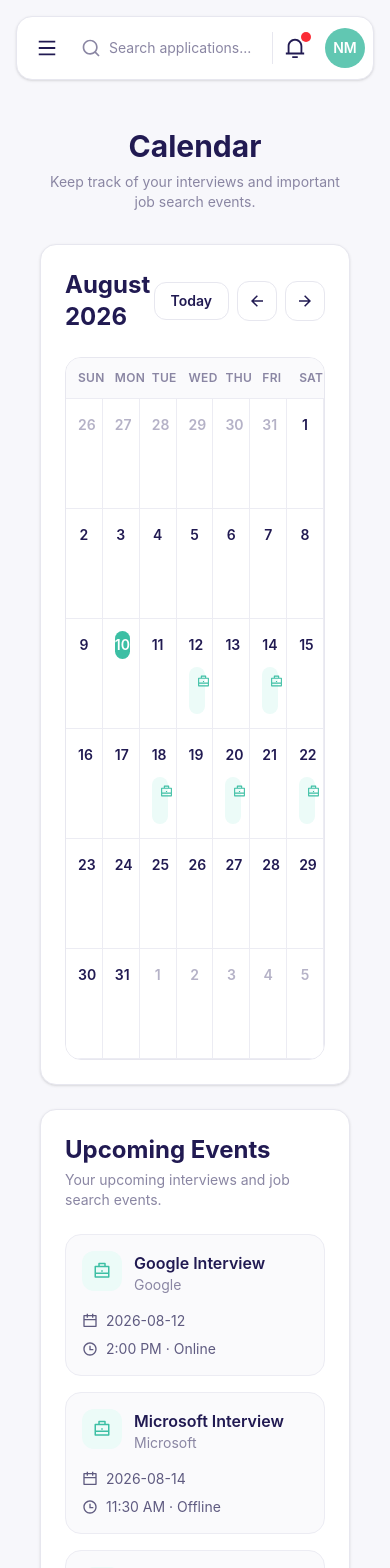
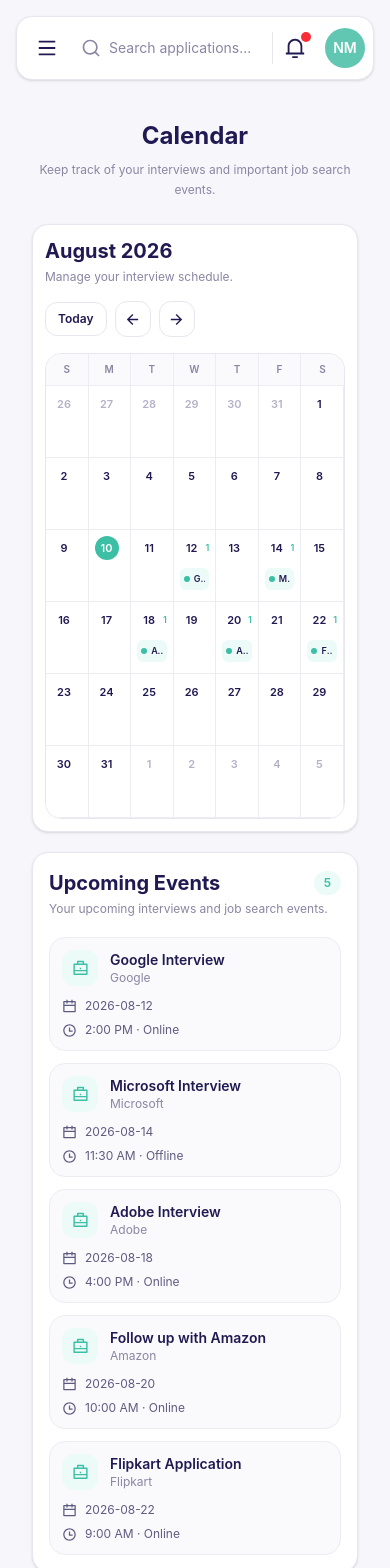
Before and after one commit to MohdNaqeem/TrackHire, a React (Vite) app: page /dashboard/calendar in a window 390 px wide. Shown: the top 1568 px of the page. Built offline with nearby package versions, Linux system fonts and the light colour scheme.

Commit message:
improve calendar page responsive design

```diff
--- a/src/components/Calendar/CalendarDay.jsx
+++ b/src/components/Calendar/CalendarDay.jsx
@@ -9,23 +9,44 @@
 }) => {
   return (
     <div
-      className={`min-h-[110px] border-b border-r border-[#ECECF3] bg-white p-3 ${
-        !isCurrentMonth ? "bg-[#FAFAFC]" : ""
-      }`}
+      className={`
+        min-w-0
+        min-h-[72px]
+        border-b border-r border-[#ECECF3]
+        bg-white
+        p-1.5
+        sm:min-h-[95px]
+        sm:p-2
+        lg:min-h-[110px]
+        lg:p-3
+        ${!isCurrentMonth ? "bg-[#FAFAFC]" : ""}
+      `}
     >
       {/* Date Number */}
-      <div className="mb-2 flex items-center justify-between">
+      <div className="mb-1 flex items-center justify-between sm:mb-2">
         <span
-          className={`flex h-7 w-7 items-center justify-center rounded-full text-sm font-semibold ${
-            isToday
-              ? "bg-[#3CBFA4] text-white"
-              : isCurrentMonth
-                ? "text-[#211A52]"
-                : "text-[#B5B2C7]"
-          }`}
+          className={`
+            flex h-6 w-6 items-center justify-center
+            rounded-full text-[11px] font-semibold
+            sm:h-7 sm:w-7 sm:text-sm
+            ${
+              isToday
+                ? "bg-[#3CBFA4] text-white"
+                : isCurrentMonth
+                  ? "text-[#211A52]"
+                  : "text-[#B5B2C7]"
+            }
+          `}
         >
           {date.getDate()}
         </span>
+
+        {/* Event count on mobile */}
+        {events.length > 0 && (
+          <span className="text-[9px] font-semibold text-[#3CBFA4] sm:hidden">
+            {events.length}
+          </span>
+        )}
       </div>
 
       {/* Events */}
@@ -34,27 +55,66 @@
           <button
             key={event.id}
             type="button"
-            onClick={() => onEventClick(event)}
-            className="cursor-pointer w-full rounded-lg bg-[#ECFBF8] px-2 py-1.5 text-left transition-all duration-200 hover:bg-[#DDF7F1] hover:shadow-sm"
+            onClick={() =>
+              onEventClick(event)
+            }
+            title={`${event.company} · ${event.time}`}
+            className="
+              w-full
+              cursor-pointer
+              overflow-hidden
+              rounded-md
+              bg-[#ECFBF8]
+              px-1
+              py-1
+              text-left
+              transition-all
+              duration-200
+              hover:bg-[#DDF7F1]
+              hover:shadow-sm
+              sm:rounded-lg
+              sm:px-2
+              sm:py-1.5
+            "
           >
-            <div className="flex items-center gap-1.5">
-              <RiBriefcaseLine size={13} className="shrink-0 text-[#3CBFA4]" />
+            {/* Mobile */}
+            <div className="flex items-center gap-1 sm:hidden">
+              <span className="h-1.5 w-1.5 shrink-0 rounded-full bg-[#3CBFA4]" />
+
+              <p className="truncate text-[9px] font-semibold text-[#211A52]">
+                {event.company}
+              </p>
+            </div>
+
+            {/* Desktop / Tablet */}
+            <div className="hidden items-center gap-1.5 sm:flex">
+              <RiBriefcaseLine
+                size={13}
+                className="shrink-0 text-[#3CBFA4]"
+              />
 
               <p className="truncate text-xs font-semibold text-[#211A52]">
                 {event.company}
               </p>
             </div>
 
-            <p className="mt-0.5 truncate text-[11px] text-[#8A86A3]">
+            <p className="mt-0.5 hidden truncate text-[11px] text-[#8A86A3] sm:block">
               {event.time}
             </p>
           </button>
         ))}
 
+        {/* More Events */}
         {events.length > 2 && (
-          <p className="px-1 text-xs font-semibold text-[#3CBFA4]">
+          <button
+            type="button"
+            onClick={() =>
+              onEventClick(events[2])
+            }
+            className="px-1 text-[9px] font-semibold text-[#3CBFA4] hover:underline sm:text-xs"
+          >
             +{events.length - 2} more
-          </p>
+          </button>
         )}
       </div>
     </div>
--- a/src/components/Calendar/CalendarGrid.jsx
+++ b/src/components/Calendar/CalendarGrid.jsx
@@ -1,15 +1,26 @@
 import CalendarDay from "./CalendarDay";
 import { calendarEvents } from "../../data/calendarData";
 
-const CalendarGrid = ({ currentDate, onEventClick }) => {
+const CalendarGrid = ({
+  currentDate,
+  onEventClick,
+}) => {
   const year = currentDate.getFullYear();
   const month = currentDate.getMonth();
 
   // First day of current month
-  const firstDayOfMonth = new Date(year, month, 1);
+  const firstDayOfMonth = new Date(
+    year,
+    month,
+    1,
+  );
 
   // Last day of current month
-  const lastDayOfMonth = new Date(year, month + 1, 0);
+  const lastDayOfMonth = new Date(
+    year,
+    month + 1,
+    0,
+  );
 
   // Day of week the month starts on
   // Sunday = 0
@@ -19,14 +30,22 @@
   const daysInMonth = lastDayOfMonth.getDate();
 
   // Previous month's last date
-  const previousMonthLastDate = new Date(year, month, 0).getDate();
+  const previousMonthLastDate = new Date(
+    year,
+    month,
+    0,
+  ).getDate();
 
   const days = [];
 
   /*
     Previous month's remaining days
   */
-  for (let i = startingDay - 1; i >= 0; i--) {
+  for (
+    let i = startingDay - 1;
+    i >= 0;
+    i--
+  ) {
     days.push({
       date: new Date(
         year,
@@ -40,7 +59,11 @@
   /*
     Current month's days
   */
-  for (let day = 1; day <= daysInMonth; day++) {
+  for (
+    let day = 1;
+    day <= daysInMonth;
+    day++
+  ) {
     days.push({
       date: new Date(year, month, day),
       isCurrentMonth: true,
@@ -49,57 +72,109 @@
 
   /*
     Next month's starting days
-    Keep the calendar at 6 rows × 7 days.
+
+    Keep calendar at
+    6 rows × 7 days.
   */
   const remainingDays = 42 - days.length;
 
-  for (let day = 1; day <= remainingDays; day++) {
+  for (
+    let day = 1;
+    day <= remainingDays;
+    day++
+  ) {
     days.push({
-      date: new Date(year, month + 1, day),
+      date: new Date(
+        year,
+        month + 1,
+        day,
+      ),
       isCurrentMonth: false,
     });
   }
 
   const today = new Date();
 
-  const isSameDate = (date1, date2) => {
+  const isSameDate = (
+    date1,
+    date2,
+  ) => {
     return (
-      date1.getFullYear() === date2.getFullYear() &&
-      date1.getMonth() === date2.getMonth() &&
-      date1.getDate() === date2.getDate()
+      date1.getFullYear() ===
+        date2.getFullYear() &&
+      date1.getMonth() ===
+        date2.getMonth() &&
+      date1.getDate() ===
+        date2.getDate()
     );
   };
 
   const getEventsForDate = (date) => {
     const dateString = [
       date.getFullYear(),
-      String(date.getMonth() + 1).padStart(2, "0"),
-      String(date.getDate()).padStart(2, "0"),
+      String(
+        date.getMonth() + 1,
+      ).padStart(2, "0"),
+      String(
+        date.getDate(),
+      ).padStart(2, "0"),
     ].join("-");
 
     return calendarEvents.filter(
-      (event) => event.date === dateString,
+      (event) =>
+        event.date === dateString,
     );
   };
+
+  const weekDays = [
+    {
+      short: "Sun",
+      mobile: "S",
+    },
+    {
+      short: "Mon",
+      mobile: "M",
+    },
+    {
+      short: "Tue",
+      mobile: "T",
+    },
+    {
+      short: "Wed",
+      mobile: "W",
+    },
+    {
+      short: "Thu",
+      mobile: "T",
+    },
+    {
+      short: "Fri",
+      mobile: "F",
+    },
+    {
+      short: "Sat",
+      mobile: "S",
+    },
+  ];
 
   return (
     <div className="overflow-hidden rounded-2xl border border-[#E7E7EF] bg-white">
       {/* Week Days */}
       <div className="grid grid-cols-7 border-b border-[#ECECF3] bg-[#FAFAFC]">
-        {[
-          "Sun",
-          "Mon",
-          "Tue",
-          "Wed",
-          "Thu",
-          "Fri",
-          "Sat",
-        ].map((day) => (
+        {weekDays.map((day) => (
           <div
-            key={day}
-            className="px-3 py-3 text-center text-xs font-semibold uppercase tracking-wide text-[#8A86A3]"
+            key={day.short}
+            className="border-r border-[#ECECF3] px-1 py-2 text-center text-[10px] font-semibold uppercase tracking-wide text-[#8A86A3] last:border-r-0 sm:px-2 sm:py-3 sm:text-xs"
           >
-            {day}
+            {/* Mobile */}
+            <span className="sm:hidden">
+              {day.mobile}
+            </span>
+
+            {/* Tablet/Desktop */}
+            <span className="hidden sm:inline">
+              {day.short}
+            </span>
           </div>
         ))}
       </div>
@@ -110,9 +185,16 @@
           <CalendarDay
             key={`${item.date.toISOString()}-${index}`}
             date={item.date}
-            isCurrentMonth={item.isCurrentMonth}
-            isToday={isSameDate(item.date, today)}
-            events={getEventsForDate(item.date)}
+            isCurrentMonth={
+              item.isCurrentMonth
+            }
+            isToday={isSameDate(
+              item.date,
+              today,
+            )}
+            events={getEventsForDate(
+              item.date,
+            )}
             onEventClick={onEventClick}
           />
         ))}
--- a/src/components/Calendar/CalendarHeader.jsx
+++ b/src/components/Calendar/CalendarHeader.jsx
@@ -1,4 +1,7 @@
-import { RiArrowLeftLine, RiArrowRightLine } from "react-icons/ri";
+import {
+  RiArrowLeftLine,
+  RiArrowRightLine,
+} from "react-icons/ri";
 
 const CalendarHeader = ({
   currentDate,
@@ -6,42 +9,57 @@
   onNextMonth,
   onToday,
 }) => {
-  const monthName = currentDate.toLocaleString("en-US", {
-    month: "long",
-  });
+  const monthName = currentDate.toLocaleString(
+    "en-US",
+    {
+      month: "long",
+    },
+  );
 
   const year = currentDate.getFullYear();
 
   return (
-    <div className="mb-6 flex items-center justify-between">
+    <div className="mb-4 flex flex-col gap-4 sm:mb-6 sm:flex-row sm:items-center sm:justify-between">
       {/* Month */}
       <div>
-        <h2 className="text-2xl font-bold text-[#211A52]">
+        <h2 className="text-xl font-bold text-[#211A52] sm:text-2xl">
           {monthName} {year}
         </h2>
+
+        <p className="mt-1 text-xs text-[#8A86A3] sm:text-sm">
+          Manage your interview schedule.
+        </p>
       </div>
 
       {/* Controls */}
       <div className="flex items-center gap-2">
+        {/* Today */}
         <button
+          type="button"
           onClick={onToday}
-          className="rounded-xl border border-[#E7E7EF] bg-white px-4 py-2 text-sm font-semibold text-[#211A52] transition hover:bg-[#F5F6FA]"
+          className="rounded-xl border border-[#E7E7EF] bg-white px-3 py-2 text-xs font-semibold text-[#211A52] transition hover:bg-[#F5F6FA] sm:px-4 sm:text-sm"
         >
           Today
         </button>
 
+        {/* Previous */}
         <button
+          type="button"
           onClick={onPreviousMonth}
-          className="flex h-10 w-10 items-center justify-center rounded-xl border border-[#E7E7EF] bg-white text-[#211A52] transition hover:bg-[#F5F6FA]"
+          aria-label="Previous month"
+          className="flex h-9 w-9 items-center justify-center rounded-xl border border-[#E7E7EF] bg-white text-[#211A52] transition hover:bg-[#F5F6FA] sm:h-10 sm:w-10"
         >
-          <RiArrowLeftLine size={18} />
+          <RiArrowLeftLine size={17} />
         </button>
 
+        {/* Next */}
         <button
+          type="button"
           onClick={onNextMonth}
-          className="flex h-10 w-10 items-center justify-center rounded-xl border border-[#E7E7EF] bg-white text-[#211A52] transition hover:bg-[#F5F6FA]"
+          aria-label="Next month"
+          className="flex h-9 w-9 items-center justify-center rounded-xl border border-[#E7E7EF] bg-white text-[#211A52] transition hover:bg-[#F5F6FA] sm:h-10 sm:w-10"
         >
-          <RiArrowRightLine size={18} />
+          <RiArrowRightLine size={17} />
         </button>
       </div>
     </div>
--- a/src/components/Calendar/UpcomingEvents.jsx
+++ b/src/components/Calendar/UpcomingEvents.jsx
@@ -6,81 +6,126 @@
 
 import { calendarEvents } from "../../data/calendarData";
 
-const UpcomingEvents = ({ onEventClick }) => {
+const UpcomingEvents = ({
+  onEventClick,
+}) => {
   const today = new Date();
 
+  const todayDateString = [
+    today.getFullYear(),
+    String(
+      today.getMonth() + 1,
+    ).padStart(2, "0"),
+    String(today.getDate()).padStart(
+      2,
+      "0",
+    ),
+  ].join("-");
+
   const upcomingEvents = calendarEvents
-    .filter((event) => {
-      const eventDate = new Date(`${event.date}T00:00:00`);
-      return eventDate >= today;
-    })
-    .sort((a, b) => {
-      return new Date(a.date) - new Date(b.date);
-    });
+    .filter(
+      (event) =>
+        event.date >= todayDateString,
+    )
+    .sort(
+      (a, b) =>
+        new Date(a.date) -
+        new Date(b.date),
+    );
 
   return (
-    <section className="rounded-2xl border border-[#E7E7EF] bg-white p-6 shadow-sm">
+    <section className="min-w-0 rounded-2xl border border-[#E7E7EF] bg-white p-4 shadow-sm sm:p-6">
       {/* Header */}
-      <div className="mb-6">
-        <h2 className="text-2xl font-bold text-[#211A52]">
+      <div className="mb-5 sm:mb-6">
+        <div className="flex items-center justify-between">
+          <h2 className="text-xl font-bold text-[#211A52] sm:text-2xl">
             Upcoming Events
           </h2>
 
-        <p className="mt-1 text-sm text-[#8A86A3]">
+          <span className="rounded-full bg-[#ECFBF8] px-2.5 py-1 text-xs font-semibold text-[#3CBFA4]">
+            {upcomingEvents.length}
+          </span>
+        </div>
+
+        <p className="mt-1 text-xs text-[#8A86A3] sm:text-sm">
           Your upcoming interviews and job search events.
         </p>
       </div>
 
       {/* Events */}
       {upcomingEvents.length > 0 ? (
-        <div className="space-y-4">
-          {upcomingEvents.slice(0, 5).map((event) => (
+        <div className="grid grid-cols-1 gap-3 sm:grid-cols-2 xl:grid-cols-1 xl:gap-4">
+          {upcomingEvents
+            .slice(0, 5)
+            .map((event) => (
               <button
                 key={event.id}
                 type="button"
-              onClick={() => onEventClick(event)}
-              className="cursor-pointer w-full rounded-2xl border border-[#ECECF3] bg-[#FAFAFC] p-4 text-left transition-all duration-200 hover:border-[#3CBFA4] hover:shadow-sm"
+                onClick={() =>
+                  onEventClick(event)
+                }
+                className="
+                  w-full
+                  cursor-pointer
+                  rounded-2xl
+                  border border-[#ECECF3]
+                  bg-[#FAFAFC]
+                  p-3
+                  text-left
+                  transition-all
+                  duration-200
+                  hover:border-[#3CBFA4]
+                  hover:shadow-sm
+                  sm:p-4
+                "
               >
                 {/* Company */}
-              <div className="flex items-start gap-3">
-                <div className="flex h-10 w-10 shrink-0 items-center justify-center rounded-xl bg-[#ECFBF8]">
+                <div className="flex min-w-0 items-start gap-3">
+                  <div className="flex h-9 w-9 shrink-0 items-center justify-center rounded-xl bg-[#ECFBF8] sm:h-10 sm:w-10">
                     <RiBriefcaseLine
-                    size={18}
+                      size={17}
                       className="text-[#3CBFA4]"
                     />
                   </div>
 
                   <div className="min-w-0">
-                  <h3 className="truncate font-semibold text-[#211A52]">
+                    <h3 className="truncate text-sm font-semibold text-[#211A52] sm:text-base">
                       {event.title}
                     </h3>
 
-                  <p className="text-sm text-[#8A86A3]">
+                    <p className="truncate text-xs text-[#8A86A3] sm:text-sm">
                       {event.company}
                     </p>
                   </div>
                 </div>
 
                 {/* Date */}
-              <div className="mt-4 flex items-center gap-2 text-sm text-[#5F5B80]">
-                <RiCalendarLine size={16} />
+                <div className="mt-3 flex items-center gap-2 text-xs text-[#5F5B80] sm:mt-4 sm:text-sm">
+                  <RiCalendarLine
+                    size={15}
+                  />
 
-                <span>{event.date}</span>
+                  <span className="truncate">
+                    {event.date}
+                  </span>
                 </div>
 
                 {/* Time */}
-              <div className="mt-2 flex items-center gap-2 text-sm text-[#5F5B80]">
-                <RiTimeLine size={16} />
+                <div className="mt-2 flex min-w-0 items-center gap-2 text-xs text-[#5F5B80] sm:text-sm">
+                  <RiTimeLine
+                    size={15}
+                  />
 
-                <span>
-                  {event.time} · {event.mode}
+                  <span className="truncate">
+                    {event.time} ·{" "}
+                    {event.mode}
                   </span>
                 </div>
               </button>
             ))}
         </div>
       ) : (
-        <div className="rounded-2xl border border-dashed border-[#DCDCE7] p-8 text-center">
+        <div className="rounded-2xl border border-dashed border-[#DCDCE7] p-6 text-center sm:p-8">
           <p className="text-sm text-[#8A86A3]">
             No upcoming events.
           </p>
--- a/src/pages/Calendar/Calendar.jsx
+++ b/src/pages/Calendar/Calendar.jsx
@@ -47,22 +47,22 @@
   };
 
   return (
-    <section className="p-6">
+    <section className="p-4 sm:p-6">
       {/* Page Header */}
-      <div className="mb-8 text-center">
-        <h1 className="text-3xl font-bold text-[#211A52]">
+      <div className="mb-6 text-center sm:mb-8">
+        <h1 className="text-2xl font-bold text-[#211A52] sm:text-3xl">
           Calendar
         </h1>
 
-        <p className="mt-2 text-sm text-[#8A86A3]">
+        <p className="mx-auto mt-2 max-w-xl text-xs leading-5 text-[#8A86A3] sm:text-sm sm:leading-6">
           Keep track of your interviews and important job search events.
         </p>
       </div>
 
       {/* Calendar Content */}
-      <div className="grid grid-cols-1 gap-6 xl:grid-cols-[minmax(0,1fr)_330px]">
+      <div className="grid grid-cols-1 gap-5 xl:grid-cols-[minmax(0,1fr)_330px] xl:gap-6">
         {/* Calendar */}
-        <section className="rounded-2xl border border-[#E7E7EF] bg-white p-6 shadow-sm">
+        <section className="min-w-0 rounded-2xl border border-[#E7E7EF] bg-white p-3 shadow-sm sm:p-5 lg:p-6">
           <CalendarHeader
             currentDate={currentDate}
             onPreviousMonth={handlePreviousMonth}
```
Also changed, not shown: src/components/Calendar/EventDetailsModal.jsx (+37 -33 lines). Lines whose indentation alone changed are shown as unchanged.
